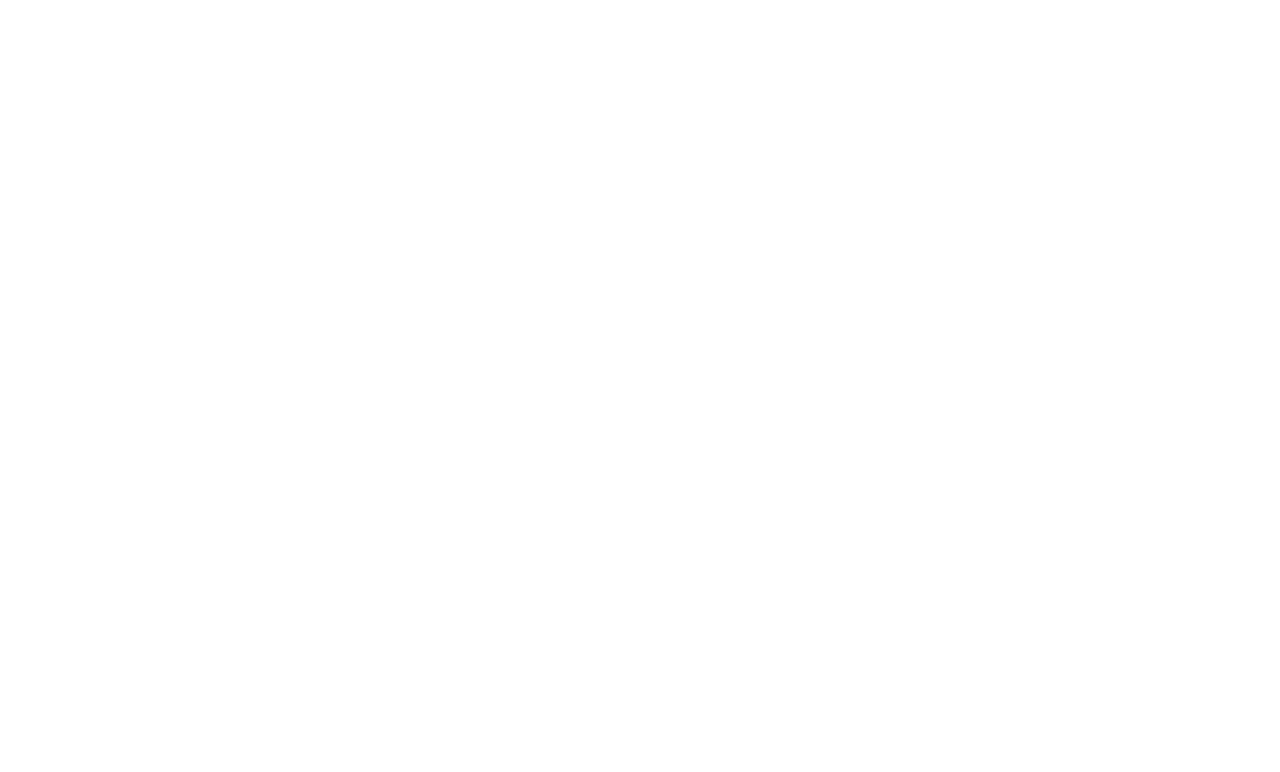
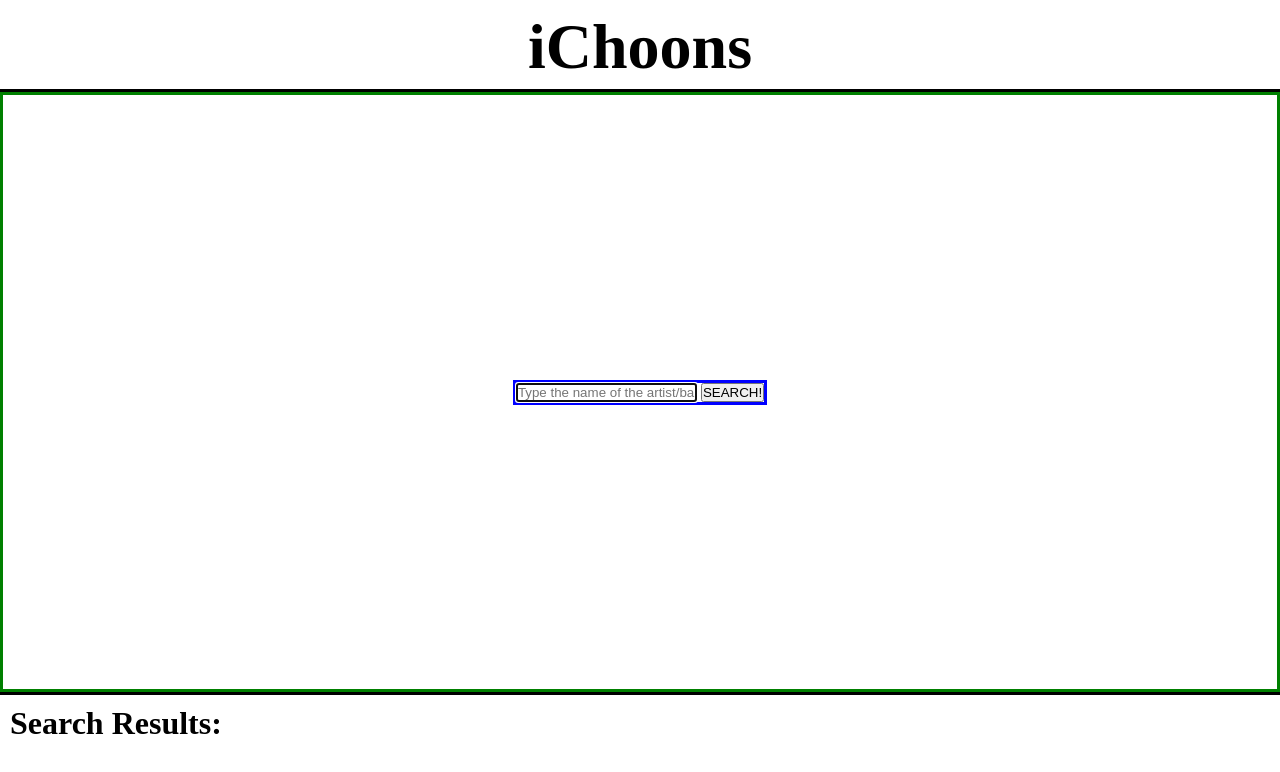
Before and after one commit to momentum-team-7/ajax--itunes-search-tristanmatthew, a website: page index.html in a window 1280 px wide. Drawn offline with Linux system fonts and the light colour scheme; a web font is replaced by a local one.

Commit message:
initial layout and js, search logging in console

```diff
--- a/index.html
+++ b/index.html
@@ -3,9 +3,26 @@
 <head>
   <meta charset="UTF-8">
   <meta name="viewport" content="width=device-width, initial-scale=1.0">
+  <link href="http://db.onlinewebfonts.com/c/6c24622222a278147bc3107d76bbdfbd?family=Myriad" rel="stylesheet">
+  <link href="style.css" rel="stylesheet"/>
   <script src="main.js" defer></script>
-  <title>Music Search</title>
+  <title>iChoons - an iTunes API search application</title>
 </head>
 <body>
+  <header>
+    <h1>iChoons</h1>
+  </header>
+  <div class="container">
+    <section id="play-bar"></section>
+    <section id="name-title"></section>
+    <form id="search-submit">
+      <input id="search-bar" placeholder="Type the name of the artist/band here" autofocus>
+      <button id="submit-search">SEARCH!</button>
+    </form>
+  </div>
+    <section>
+      <h2>Search Results:</h2>
+      <ul id="results"></ul>
+    </section>
 </body>
 </html>
--- a/main.js
+++ b/main.js
@@ -0,0 +1,28 @@
+// i am a child of fire, i am a lion, i have desires
+
+// declare variables
+
+const url = 'https://itunes.apple.com/search?term='
+const searchSubmit = document.querySelector('#search-submit')
+const searchResults = document.querySelector('#results')
+
+
+// event listeners
+searchSubmit.addEventListener('submit', (event) => {
+    event.preventDefault()
+    let searchTerm = document.querySelector('#search-bar').value
+    console.log('search bar working', searchTerm)
+
+    function search() {
+        fetch (`${url}+${searchTerm}`)
+            .then (res => res.json())
+            .then (data => {
+                console.log(data)
+                let artist = data.artist
+                console.log (artist)
+            })
+    }
+    search()
+})
+
+// fetch request to API for iTunes search
--- /dev/null
+++ b/style.css
@@ -0,0 +1,40 @@
+*, ::before, ::after {
+    box-sizing: border-box;
+    margin: 0;
+    padding: 0;
+
+}
+
+h1 {
+    font-size: 4rem;
+    text-align: center;
+    padding-top: 10px;
+    padding-bottom: 5px;
+    font-family: "Myriad";
+    font-weight: bold;
+    border-bottom: 3px solid black;
+    /* border: 3px solid pink; */
+}
+
+.container {
+    display: flex;
+    flex-direction: column;
+    flex-wrap: wrap;
+    justify-content: center;
+    align-content: center;
+    min-height: 75vh;
+    padding: 20px;
+    border: 3px solid green;
+}
+
+#search-submit {
+    border: 3px solid blue;
+}
+
+h2 {
+    font-size: 2rem;
+    padding: 10px;
+    border-top: 3px solid black;
+
+    /* border: 3px solid red; */
+}
```
Also changed, not shown: 1 other file.
